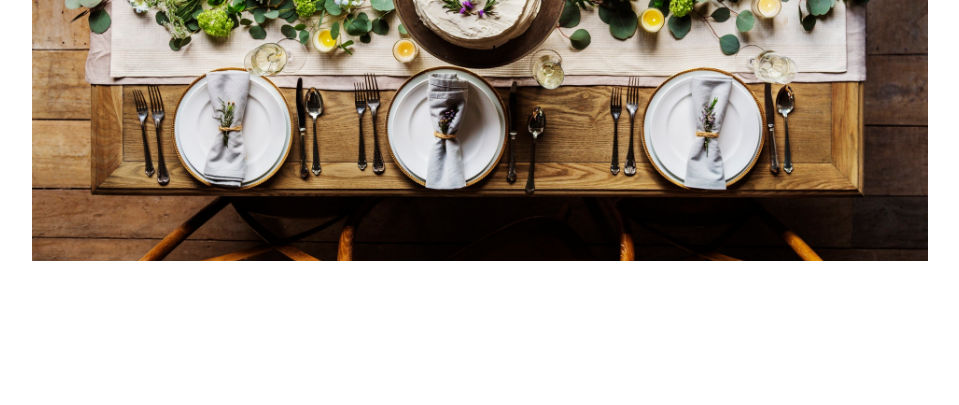
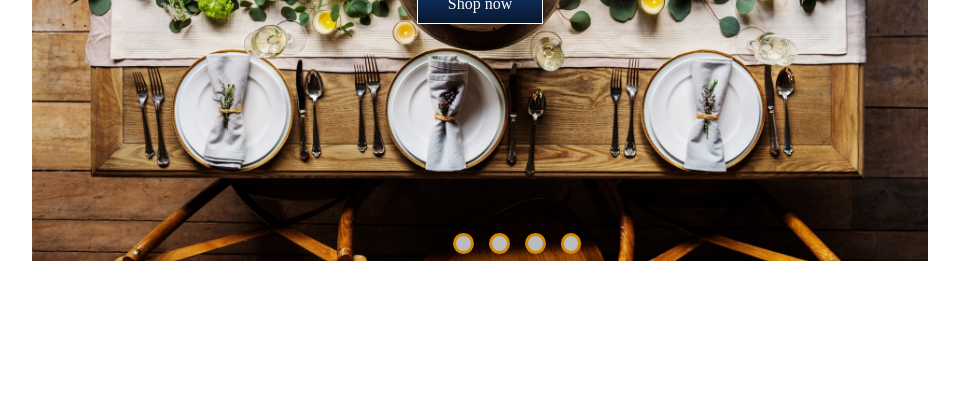
Before and after one commit to Diana27106/Disenyo, a plain HTML site: page UD5-Animacion/clase/slider/index.html in a window 1280 px wide. Shown: the part 395-800 px from the top of the page, without its empty margins (160-1119 px from the left). Drawn offline with nearby package versions, Linux system fonts and the light colour scheme; a web font is replaced by a local one.

Commit message:
slider Ejercicio Clase

```diff
--- a/UD5-Animacion/clase/slider/index.html
+++ b/UD5-Animacion/clase/slider/index.html
@@ -11,11 +11,16 @@
 <body>
     <main class="container">
         <section class="banner">
+            <div class="bannerText">
+                <h1>GREAT SALE</h1>
+                <a href="#">Shop now</a>
+                <a href="#" class="otroTexto">Otro texto</a>
+            </div>
             <div class="slidershow">
-                <button class="slider-btn slide-btn-1"></button>
-                <button class="slider-btn slide-btn-2"></button>
-                <button class="slider-btn slide-btn-3"></button>
-                <button class="slider-btn slide-btn-4"></button>
+                <button class="slider-btn slider-btn-1"></button>
+                <button class="slider-btn slider-btn-2"></button>
+                <button class="slider-btn slider-btn-3"></button>
+                <button class="slider-btn slider-btn-4"></button>
                 <div class="slidershow-wrapper">
                     <div class="slide"><img src="./src/slide-img-1.jpg" alt="imagen1"></div>
                     <div class="slide"><img src="./src/slide-img-2.jpg" alt="imagen2"></div>
--- a/UD5-Animacion/clase/slider/style.css
+++ b/UD5-Animacion/clase/slider/style.css
@@ -1,3 +1,5 @@
+@import url('https://fonts.googleapis.com/css2?family=Playfair+Display:ital,wght@0,400..900;1,400..900&display=swap');
+
 * {
     margin: 0;
     padding: 0;
@@ -48,21 +50,109 @@ body {
     object-fit: cover;
 }
 
+.slider-btn {
+    width: 1.3rem;
+    height: 1.3rem;
+    background-color: #bbb;
+    border: 0.2rem solid #d38800;
+    border-radius: 50%;
+    position: absolute;
+    top: 95%;
+    z-index: 10;
+}
+
+.slider-btn-1 {
+    left: 47%;
+}
+
+.slider-btn-2 {
+    left: 51%;
+}
+
+.slider-btn-3 {
+    left: 55%;
+}
+
+.slider-btn-4 {
+    left: 59%;
+}
+
+.slider-btn:focus {
+    background-color: #12376e;
+}
+
+.slider-btn-1:focus~.slidershow-wrapper {
+    animation: none;
+    left: 0;
+}
+
+.slider-btn-2:focus~.slidershow-wrapper {
+    animation: none;
+    left: -100%;
+}
+
+.slider-btn-3:focus~.slidershow-wrapper {
+    animation: none;
+    left: -200%;
+}
+
+.slider-btn-4:focus~.slidershow-wrapper {
+    animation: none;
+    left: -300%;
+}
+
+.bannerText {
+    display: flex;
+    flex-direction: column;
+    justify-content: center;
+    align-items: center;
+    width: 100%;
+    height: 100%;
+    position: absolute;
+    z-index: 1000;
+    overflow: hidden;
+}
+
+.bannerText h1 {
+    color: #12376e;
+    font-size: 4rem;
+    text-shadow: 0 0 5px #000;
+    font-family: "Playfair Display";
+}
+
+.bannerText a {
+    text-decoration: none;
+    color: white;
+    display: block;
+    padding: 10px 30px;
+    background: linear-gradient(#12376e, #081830);
+    border: 1px solid white;
+    transition: all 1s ease-in;
+}
+
+.bannerText a:nth-of-type(2) {
+    transform: translateY(40vh);
+
+}
+
+
+.bannerText a:nth-of-type(1):hover+a {
+    transform: translateY(-40px);
+}
+
 @keyframes animacion {
-    0% {
+
+    0%,
+    10% {
         left: 0;
-    }
-
-    10% {
-        left: -100%
     }
 
     15% {
         left: -100%;
     }
 
-    20% {
-        left: -200;
+    25% {
+        left: -100%;
     }
 
     30% {
@@ -70,10 +160,14 @@ body {
     }
 
     40% {
+        left: -200%;
+    }
+
+    45% {
         left: -300%;
     }
 
-    50% {
+    55% {
         left: -300%;
     }
 
@@ -81,24 +175,20 @@ body {
         left: -200%;
     }
 
-    65% {
+    70% {
         left: -200%;
     }
 
-    70% {
-        left: -200;
+    75% {
+        left: -100%;
     }
 
-    80% {
+    85% {
         left: -100%;
     }
 
     90% {
-        left: -100%;
-    }
-
-    95% {
-        left: 0;
+        left: 0;/
     }
 
     100% {
```
